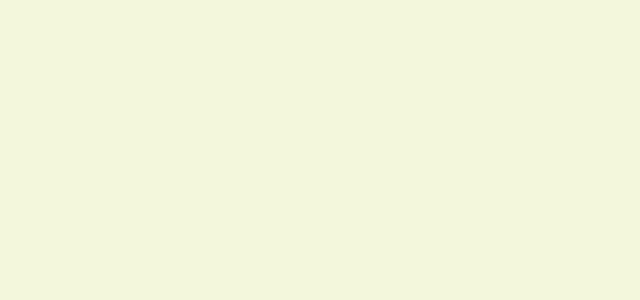
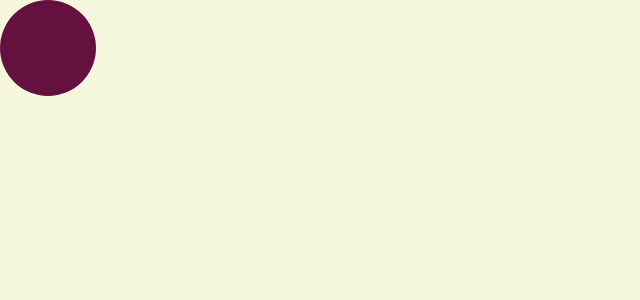
Before and after one commit to SEPOTOM/border-radius-previewer, a React (Vite) app: page / in a window 1280 px wide. Shown: the top 300 px of the page, without its empty margins (0-640 px from the left). Built offline with nearby package versions, Linux system fonts and the light colour scheme.

Commit message:
feat(App): display the preview box

```diff
--- a/src/App.tsx
+++ b/src/App.tsx
@@ -1,3 +1,9 @@
-const App = () => null;
+const App = () => (
+  <div
+    role="presentation"
+    aria-label="Preview box"
+    className="h-24 w-24 rounded-full bg-main"
+  />
+);
 
 export default App;
```
